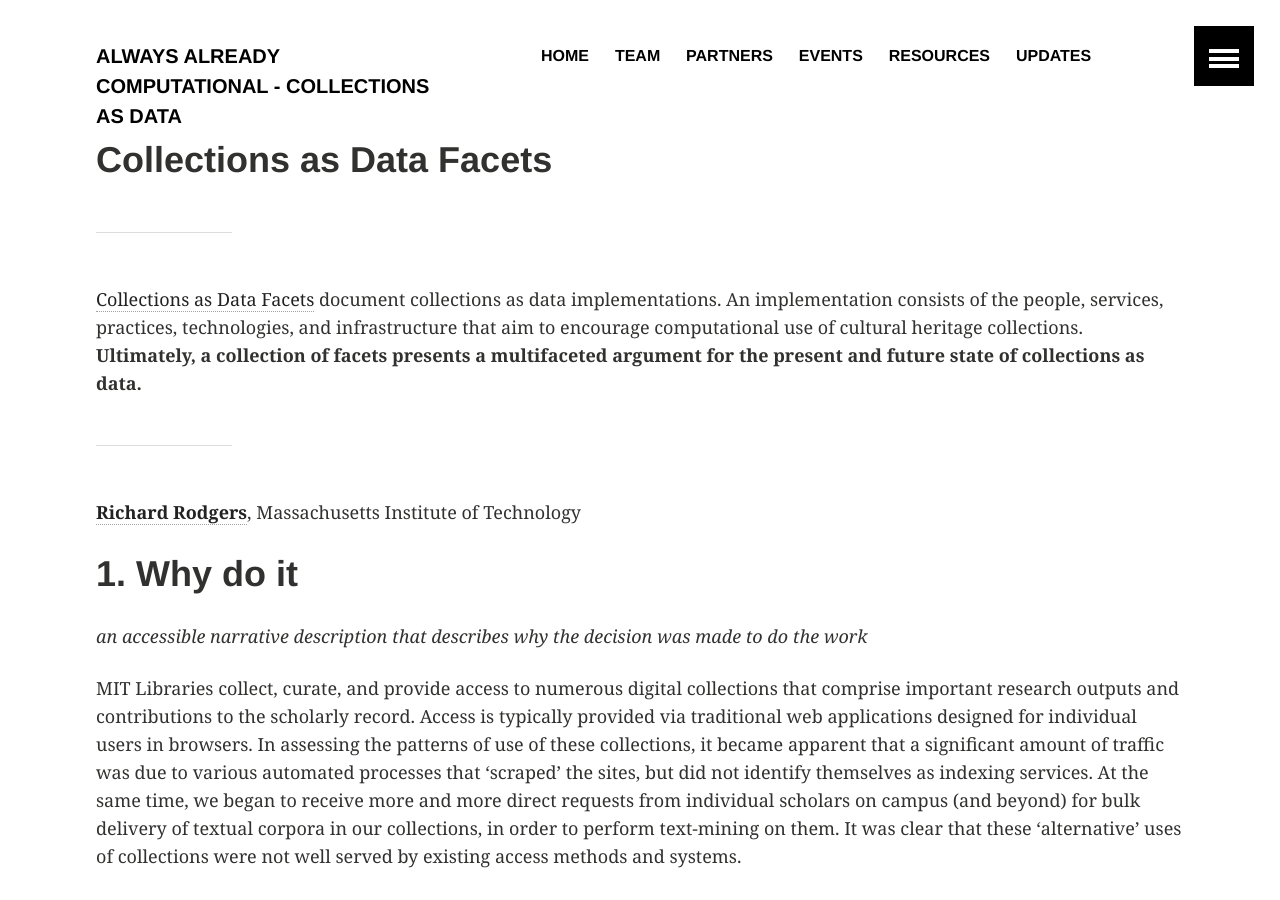
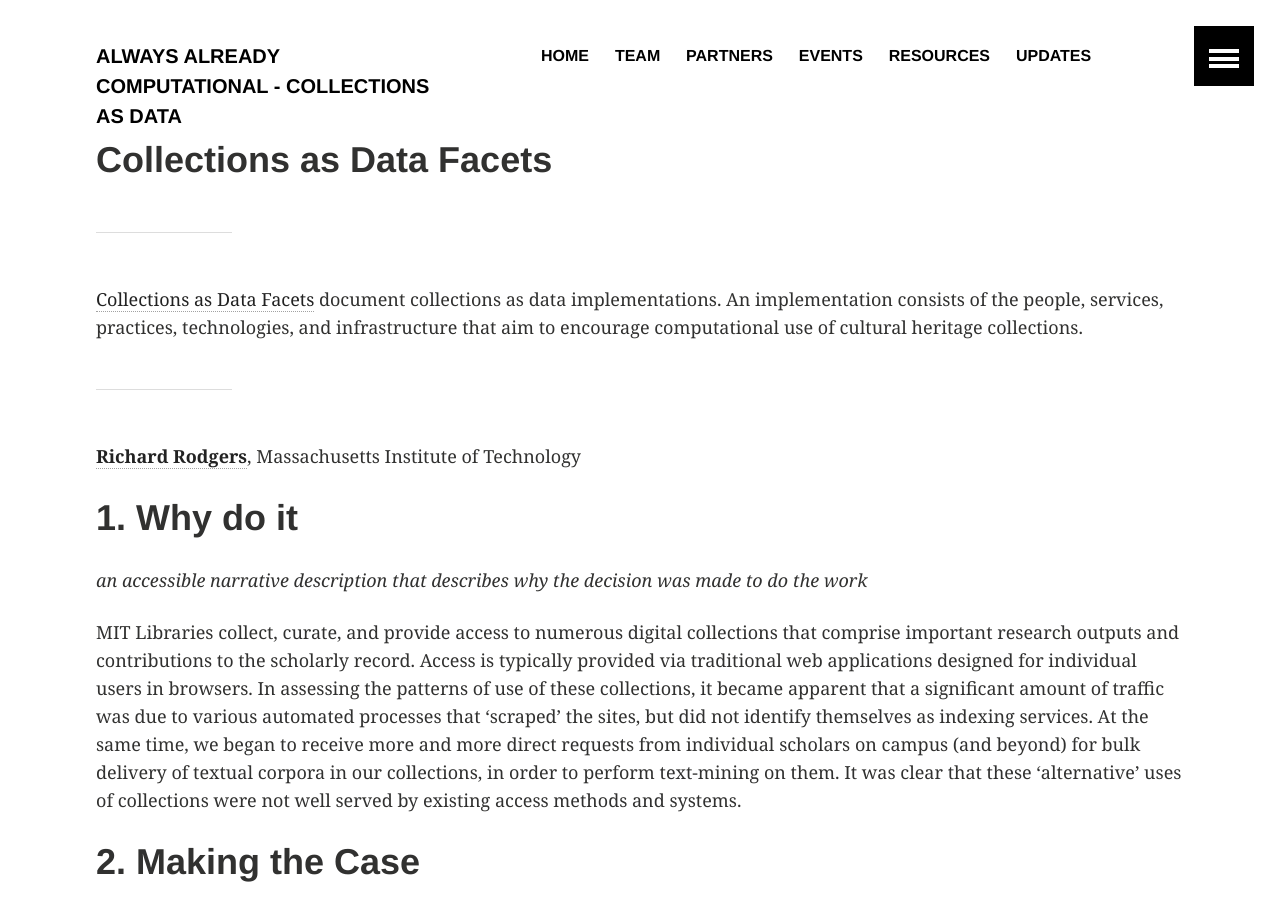
Before and after one commit to collectionsasdata/collectionsasdata.github.io, a Jekyll site: the page built from facet1.md, in a window 1280 px wide and 900 px high. Built offline with Jekyll 4.4.1, drawn with Linux system fonts in a browser that asks for light colours.

Commit message:
Update facet1.md

```diff
--- a/facet1.md
+++ b/facet1.md
@@ -4,7 +4,7 @@ title:  "Collections as Data Facets"
 ---
 ---
 
-[Collections as Data Facets]() document collections as data implementations. An implementation consists of the people, services, practices, technologies, and infrastructure that aim to encourage computational use of cultural heritage collections. **Ultimately, a collection of facets presents a multifaceted argument for the present and future state of collections as data.**
+[Collections as Data Facets]() document collections as data implementations. An implementation consists of the people, services, practices, technologies, and infrastructure that aim to encourage computational use of cultural heritage collections.
 
 ---
 
```
